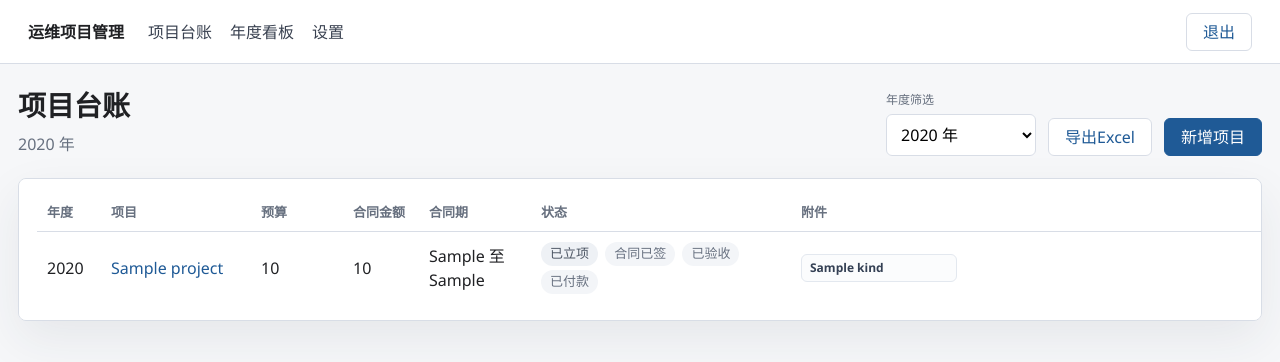
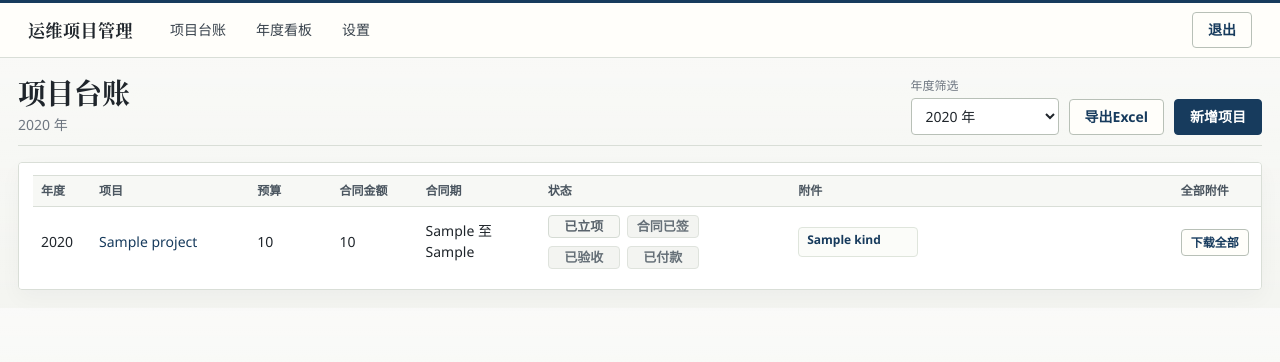
Before and after one commit to tianqijiao/projman, a FastAPI app: template app/templates/projects.html in a window 1280 px wide. Shown: the top 362 px of the page. Run offline with FastAPI, Linux system fonts and the light colour scheme; the template is opened without the code that fills it: most values are stand-ins (such as "Sample title", 1, 10 or a date in 2020).

Commit message:
重设计学术档案风界面

```diff
--- a/app/static/styles.css
+++ b/app/static/styles.css
@@ -1,257 +1,453 @@
 :root {
-  --ink: #202124;
-  --muted: #67707f;
-  --line: #d8dde6;
-  --bg: #f6f7f9;
+  --ink: #1f252b;
+  --ink-soft: #38424c;
+  --muted: #6e7681;
+  --line: #d9ded7;
+  --line-strong: #b8c0b7;
+  --bg: #f4f5f1;
+  --paper: #fffefa;
   --panel: #ffffff;
-  --blue: #1f5a96;
-  --green: #256d4f;
-  --amber: #a05a00;
-  --red: #b3261e;
-  --shadow: 0 18px 48px rgba(38, 46, 58, 0.08);
+  --blue: #173b5d;
+  --blue-soft: #e8eef3;
+  --green: #2f684e;
+  --green-soft: #e8f1eb;
+  --amber: #8a5b13;
+  --amber-soft: #fbf0d8;
+  --red: #9d332b;
+  --red-soft: #f7e5e2;
+  --shadow: 0 8px 22px rgba(31, 37, 43, 0.035);
+  --serif: "Noto Serif CJK SC", "Source Han Serif SC", "Songti SC", SimSun, serif;
+  --sans: "Microsoft YaHei UI", "Microsoft YaHei", "Segoe UI", sans-serif;
 }
 
 * { box-sizing: border-box; }
+
 body {
   margin: 0;
-  background: var(--bg);
+  background:
+    linear-gradient(180deg, rgba(255, 255, 255, 0.55), rgba(255, 255, 255, 0)),
+    var(--bg);
   color: var(--ink);
-  font-family: "Microsoft YaHei", "Segoe UI", sans-serif;
-  line-height: 1.5;
+  font-family: var(--sans);
+  font-size: 14px;
+  line-height: 1.48;
 }
 
-a { color: var(--blue); text-decoration: none; }
+a {
+  color: var(--blue);
+  text-decoration: none;
+  text-underline-offset: 3px;
+}
 a:hover { text-decoration: underline; }
 
 .topbar {
   display: grid;
   grid-template-columns: auto 1fr auto;
   align-items: center;
-  gap: 24px;
-  min-height: 64px;
+  gap: 26px;
+  min-height: 58px;
   padding: 0 28px;
-  background: #fff;
+  background: rgba(255, 254, 250, 0.96);
+  border-top: 3px solid var(--blue);
   border-bottom: 1px solid var(--line);
   position: sticky;
   top: 0;
   z-index: 10;
+  backdrop-filter: blur(10px);
 }
-.brand { font-weight: 700; color: var(--ink); }
-nav { display: flex; gap: 18px; }
-nav a { color: #394150; }
 
-.page { max-width: none; margin: 0 auto; padding: 20px 18px; }
+.brand {
+  color: var(--ink);
+  font-family: var(--serif);
+  font-size: 17px;
+  font-weight: 700;
+  letter-spacing: 0.03em;
+}
+
+nav {
+  display: flex;
+  gap: 8px;
+  align-items: center;
+}
+nav a {
+  color: var(--ink-soft);
+  min-height: 32px;
+  display: inline-flex;
+  align-items: center;
+  padding: 0 10px;
+  border: 1px solid transparent;
+  border-radius: 4px;
+}
+nav a:hover {
+  background: var(--blue-soft);
+  border-color: #d1d9df;
+  text-decoration: none;
+}
+
+.page {
+  max-width: none;
+  margin: 0 auto;
+  padding: 18px;
+}
+
 .toolbar {
   display: flex;
   justify-content: space-between;
-  gap: 20px;
+  gap: 18px;
   align-items: end;
-  margin-bottom: 22px;
+  margin-bottom: 16px;
+  padding-bottom: 10px;
+  border-bottom: 1px solid var(--line);
 }
 .toolbar-actions {
   display: flex;
-  gap: 12px;
+  gap: 10px;
   align-items: end;
   flex-wrap: wrap;
   justify-content: flex-end;
 }
 .inline-filter {
   display: grid;
-  gap: 5px;
-  min-width: 150px;
+  gap: 4px;
+  min-width: 148px;
 }
 .inline-filter label {
   color: var(--muted);
   font-size: 12px;
 }
-h1, h2 { margin: 0; letter-spacing: 0; }
-h1 { font-size: 28px; }
-h2 { font-size: 18px; }
-p { color: var(--muted); margin: 6px 0 0; }
+
+h1, h2 {
+  margin: 0;
+  letter-spacing: 0;
+  color: var(--ink);
+}
+h1 {
+  font-family: var(--serif);
+  font-size: 28px;
+  font-weight: 700;
+  line-height: 1.2;
+}
+h2 {
+  font-family: var(--serif);
+  font-size: 18px;
+  font-weight: 700;
+}
+p {
+  color: var(--muted);
+  margin: 5px 0 0;
+}
 
 button, .button, select, input, textarea {
-  border: 1px solid var(--line);
-  border-radius: 6px;
-  min-height: 38px;
+  border: 1px solid var(--line-strong);
+  border-radius: 4px;
+  min-height: 36px;
   font: inherit;
 }
 button, .button {
   display: inline-flex;
   align-items: center;
   justify-content: center;
-  padding: 0 16px;
+  padding: 0 15px;
   background: var(--blue);
   color: #fff;
   cursor: pointer;
   border-color: var(--blue);
+  font-weight: 600;
+}
+button:hover, .button:hover {
+  background: #102d49;
+  text-decoration: none;
 }
 .ghost, .ghost-link {
+  background: var(--paper);
+  color: var(--blue);
+  border-color: var(--line-strong);
+}
+.ghost:hover, .ghost-link:hover {
+  background: var(--blue-soft);
+  color: var(--blue);
+}
+select, input, textarea {
+  width: 100%;
+  padding: 7px 10px;
   background: #fff;
-  color: var(--blue);
-  border-color: var(--line);
+  color: var(--ink);
 }
-select, input, textarea { width: 100%; padding: 8px 10px; background: #fff; }
+textarea { resize: vertical; }
+select:focus, input:focus, textarea:focus, button:focus-visible, .button:focus-visible {
+  outline: 2px solid rgba(23, 59, 93, 0.18);
+  outline-offset: 1px;
+}
 
 .metrics {
   display: grid;
   grid-template-columns: repeat(5, minmax(120px, 1fr));
-  gap: 14px;
-  margin-bottom: 22px;
+  gap: 10px;
+  margin-bottom: 16px;
 }
 .metrics.compact { grid-template-columns: repeat(4, minmax(120px, 1fr)); }
-.metrics div, .panel {
-  background: var(--panel);
+.metrics div {
+  background: var(--paper);
   border: 1px solid var(--line);
-  border-radius: 8px;
-  box-shadow: var(--shadow);
+  border-left: 3px solid var(--blue);
+  border-radius: 4px;
+  padding: 10px 13px;
 }
-.metrics div { padding: 16px; }
-.metrics span { display: block; font-size: 24px; font-weight: 700; }
-.metrics label { color: var(--muted); font-size: 13px; }
+.metrics span {
+  display: block;
+  color: var(--ink);
+  font-family: Georgia, "Times New Roman", serif;
+  font-size: 22px;
+  font-weight: 700;
+  line-height: 1.1;
+}
+.metrics label {
+  color: var(--muted);
+  font-size: 12px;
+}
 
 .split-grid {
   display: grid;
   grid-template-columns: minmax(0, 1fr) minmax(0, 1.35fr);
-  gap: 20px;
+  gap: 16px;
   align-items: start;
 }
-.panel { padding: 16px 18px; overflow-x: auto; }
+.panel {
+  background: var(--panel);
+  border: 1px solid var(--line);
+  border-radius: 4px;
+  box-shadow: var(--shadow);
+  padding: 12px 14px;
+  overflow-x: auto;
+}
 .panel.narrow { max-width: 760px; }
 .panel-head {
   display: flex;
   justify-content: space-between;
   gap: 12px;
   align-items: center;
-  margin-bottom: 14px;
+  margin-bottom: 12px;
+  padding-bottom: 8px;
+  border-bottom: 1px solid var(--line);
 }
 
-table { width: 100%; border-collapse: collapse; }
+table {
+  width: 100%;
+  border-collapse: collapse;
+}
 .projects-table {
-  min-width: 1370px;
+  min-width: 1240px;
   table-layout: fixed;
 }
 th, td {
   text-align: left;
   border-bottom: 1px solid var(--line);
-  padding: 8px 10px;
+  padding: 6px 8px;
   vertical-align: middle;
 }
-th { color: var(--muted); font-size: 13px; font-weight: 600; }
+th {
+  color: #4b5660;
+  background: #f7f8f5;
+  font-size: 12px;
+  font-weight: 700;
+  border-top: 1px solid var(--line);
+}
+td { color: var(--ink); }
+tbody tr:hover { background: #fbfcf8; }
 tr:last-child td { border-bottom: 0; }
 .projects-table th:nth-child(1),
-.projects-table td:nth-child(1) { width: 64px; }
+.projects-table td:nth-child(1) { width: 58px; }
 .projects-table th:nth-child(2),
 .projects-table td:nth-child(2) {
-  width: 150px;
+  width: 158px;
   overflow-wrap: anywhere;
 }
 .projects-table th:nth-child(3),
-.projects-table td:nth-child(3) { width: 92px; }
+.projects-table td:nth-child(3) { width: 82px; }
 .projects-table th:nth-child(4),
-.projects-table td:nth-child(4) { width: 76px; }
+.projects-table td:nth-child(4) { width: 86px; }
 .projects-table th:nth-child(5),
-.projects-table td:nth-child(5) { width: 112px; }
+.projects-table td:nth-child(5) { width: 122px; }
 .projects-table th:nth-child(6),
-.projects-table td:nth-child(6) { width: 260px; }
+.projects-table td:nth-child(6) { width: 250px; }
 .projects-table th:nth-child(7),
-.projects-table td:nth-child(7) { width: 500px; }
+.projects-table td:nth-child(7) { width: 382px; }
 .projects-table th:nth-child(8),
-.projects-table td:nth-child(8) { width: 116px; }
+.projects-table td:nth-child(8) { width: 100px; }
+.projects-table td:nth-child(6) {
+  display: grid;
+  grid-template-columns: repeat(2, max-content);
+  gap: 4px;
+  align-content: center;
+}
 
 .pill {
   display: inline-flex;
   align-items: center;
-  min-height: 24px;
-  padding: 0 9px;
-  border-radius: 999px;
-  background: #eef1f5;
-  color: #4c5563;
+  justify-content: center;
+  min-height: 23px;
+  padding: 0 8px;
+  border: 1px solid #d5dbd4;
+  border-radius: 4px;
+  background: #f6f7f4;
+  color: #59636c;
   font-size: 13px;
+  font-weight: 600;
   margin: 2px 3px 2px 0;
   white-space: nowrap;
 }
-.pill.ok { background: #e8f4ee; color: var(--green); }
-.pill.todo { background: #f3f5f8; color: #687180; }
-.pill.warn { background: #fff4df; color: var(--amber); }
+.projects-table .pill { min-width: 72px; }
+.pill.ok {
+  background: var(--green-soft);
+  border-color: #cbdcce;
+  color: var(--green);
+}
+.pill.todo {
+  background: #f3f4f1;
+  border-color: #dfe3dd;
+  color: #667078;
+}
+.pill.warn {
+  background: var(--amber-soft);
+  border-color: #efd8a6;
+  color: var(--amber);
+}
 .danger { color: var(--red); font-weight: 700; }
-.empty { padding: 20px 0; }
+.empty {
+  padding: 18px 0;
+  color: var(--muted);
+}
 
 .form-grid {
   display: grid;
   grid-template-columns: repeat(2, minmax(220px, 1fr));
-  gap: 14px;
+  gap: 8px 12px;
 }
-.form-grid label { color: #394150; font-weight: 600; }
-.form-grid input, .form-grid textarea { margin-top: 6px; }
+.form-grid label {
+  display: grid;
+  grid-template-columns: 78px minmax(0, 1fr);
+  gap: 8px;
+  align-items: center;
+  text-align: right;
+  color: var(--ink-soft);
+  font-size: 13px;
+  font-weight: 700;
+}
+.form-grid input, .form-grid textarea {
+  margin-top: 0;
+  text-align: left;
+}
+.form-grid textarea { min-height: 78px; }
+.form-grid .wide {
+  grid-template-columns: 78px minmax(0, 1fr);
+  align-items: start;
+}
 .wide, .actions { grid-column: 1 / -1; }
-.actions { display: flex; justify-content: flex-end; }
+.actions {
+  display: flex;
+  justify-content: flex-end;
+  padding-top: 8px;
+  border-top: 1px solid var(--line);
+}
 
 .upload-row {
   display: grid;
   grid-template-columns: 150px 1fr auto;
-  gap: 10px;
+  gap: 9px;
   align-items: center;
+}
+input[type="file"] {
+  padding: 5px 10px;
+  line-height: 1.6;
 }
 .attachment-list {
   list-style: none;
   padding: 0;
-  margin: 18px 0 0;
+  margin: 14px 0 0;
 }
 .attachment-list li {
   display: grid;
-  grid-template-columns: 130px 1fr auto;
-  gap: 12px;
-  padding: 12px 0;
+  grid-template-columns: 130px minmax(0, 1fr) 122px;
+  gap: 10px;
+  padding: 9px 0;
   border-bottom: 1px solid var(--line);
+  align-items: center;
 }
-.attachment-list time { color: var(--muted); font-size: 13px; }
+.attachment-list span {
+  color: var(--muted);
+  font-weight: 700;
+}
+.attachment-list time {
+  color: var(--muted);
+  font-size: 12px;
+  text-align: right;
+  white-space: nowrap;
+}
 .attachment-summary {
   display: grid;
-  grid-template-columns: repeat(3, minmax(125px, 1fr));
-  gap: 6px;
-  min-width: 400px;
+  grid-template-columns: repeat(3, minmax(118px, 1fr));
+  gap: 4px;
+  min-width: 360px;
 }
 .attachment-type {
-  border: 1px solid #e3e8ef;
-  border-radius: 6px;
-  background: #fbfcfd;
+  border: 1px solid #dfe5dc;
+  border-radius: 4px;
+  background: #fbfcf9;
   overflow: hidden;
+  min-height: 29px;
 }
+.attachment-type[open] { background: #fff; }
 .attachment-type summary {
-  display: flex;
-  align-items: center;
-  justify-content: space-between;
-  gap: 8px;
-  min-height: 26px;
-  padding: 3px 8px;
+  display: block;
+  position: relative;
+  min-height: 28px;
+  padding: 3px 31px 3px 8px;
   cursor: pointer;
-  color: #344054;
+  color: var(--blue);
   font-size: 12px;
-  font-weight: 600;
+  font-weight: 700;
+  list-style: none;
 }
+.attachment-type summary::-webkit-details-marker { display: none; }
 .attachment-type summary span {
-  min-width: 18px;
-  height: 18px;
+  position: absolute;
+  top: 50%;
+  right: 7px;
+  transform: translateY(-50%);
+  min-width: 17px;
+  height: 17px;
   display: inline-flex;
   align-items: center;
   justify-content: center;
-  border-radius: 999px;
-  background: #e8f4ee;
+  border-radius: 4px;
+  background: var(--green-soft);
   color: var(--green);
+  font-size: 11px;
+}
+.attachment-type summary .empty-count {
+  background: transparent;
+  color: transparent;
 }
 .attachment-type ul {
   list-style: none;
   margin: 0;
-  padding: 0 8px 8px;
+  padding: 0 7px 7px;
 }
 .attachment-type li {
   display: flex;
   align-items: center;
   justify-content: space-between;
-  gap: 8px;
+  gap: 7px;
   padding: 4px 0;
   font-size: 12px;
   overflow-wrap: anywhere;
+  border-top: 1px solid #edf0ea;
+}
+.attachment-type p {
+  margin: 0;
+  padding: 0 7px 7px;
+  color: #98a0a8;
+  font-size: 12px;
 }
 .mini-link {
   flex: 0 0 auto;
@@ -259,15 +455,15 @@ tr:last-child td { border-bottom: 0; }
   font-size: 12px;
 }
 .compact-button {
-  min-height: 28px;
-  padding: 0 10px;
+  min-height: 27px;
+  padding: 1px 9px 0;
   font-size: 12px;
   white-space: nowrap;
 }
 .button.disabled {
-  background: #f3f5f8;
-  color: #98a2b3;
-  border-color: #e5e9f0;
+  background: #f4f5f1;
+  color: #9aa2a8;
+  border-color: #e0e4dd;
   cursor: default;
 }
 .preview-panel {
--- a/app/templates/project_detail.html
+++ b/app/templates/project_detail.html
@@ -61,7 +61,7 @@
 
     {% if overview.status.missing_evidence %}
     <div class="missing">
-      缺少：{{ "、".join(overview.status.missing_evidence) }}
+      请补全：{{ "、".join(overview.status.missing_evidence) }}
     </div>
     {% endif %}
   </div>
--- a/app/templates/projects.html
+++ b/app/templates/projects.html
@@ -37,7 +37,7 @@
             {% for kind in attachment_kinds %}
             {% set files = item.attachments | selectattr("kind", "equalto", kind) | list %}
             <details class="attachment-type">
-              <summary>{{ kind.label }}{% if files %}<span>{{ files | length }}</span>{% endif %}</summary>
+              <summary>{{ kind.label }}<span class="{% if not files %}empty-count{% endif %}">{% if files %}{{ files | length }}{% endif %}</span></summary>
               {% if files %}
               <ul>
                 {% for attachment in files %}
```
Also changed, not shown: other parts of app/static/styles.css (+59 -22 lines).
